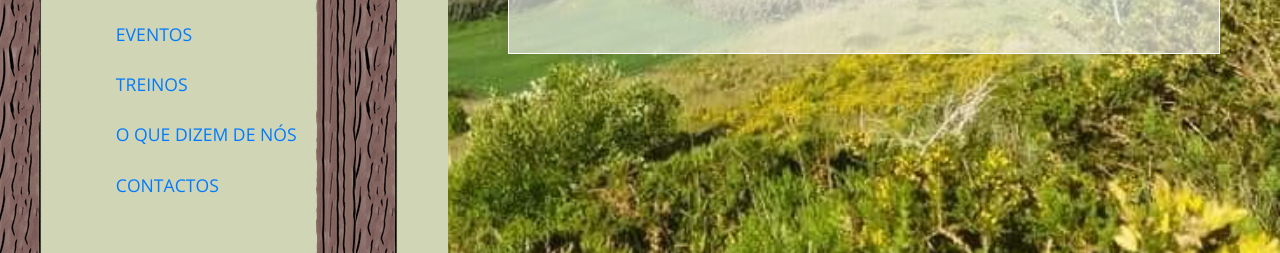
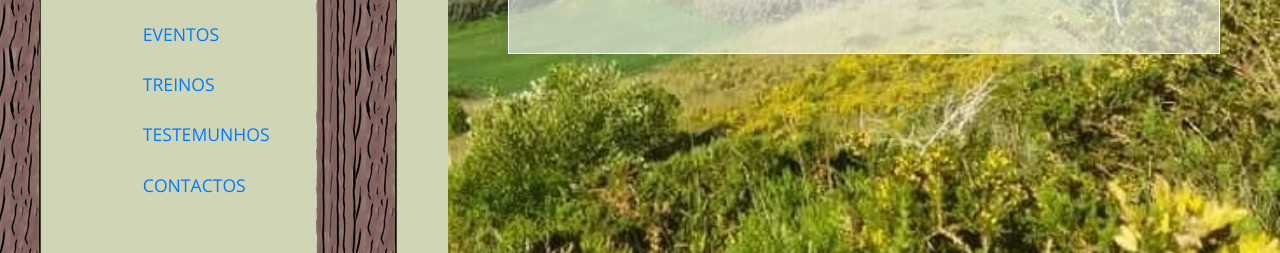
Before and after one commit to VascoSilvaBraz/demo, a plain HTML site: page index.html in a window 1280 px wide. Shown: the part 505-758 px from the top of the page. Drawn offline with nearby package versions, Linux system fonts and the light colour scheme; a web font is replaced by a local one.

Commit message:
Update index.html

```diff
--- a/index.html
+++ b/index.html
@@ -56,7 +56,7 @@
               </li>
               <li class="nav-item">
                 <a href="#clients" class="nav-link">
-                  <span class="d-inline-block mr-3">O que dizem de nós</span>
+                  <span class="d-inline-block mr-3">Testemunhos</span>
                   <span class="d-inline-block tm-white-rect"></span>
                 </a>
               </li>
```
